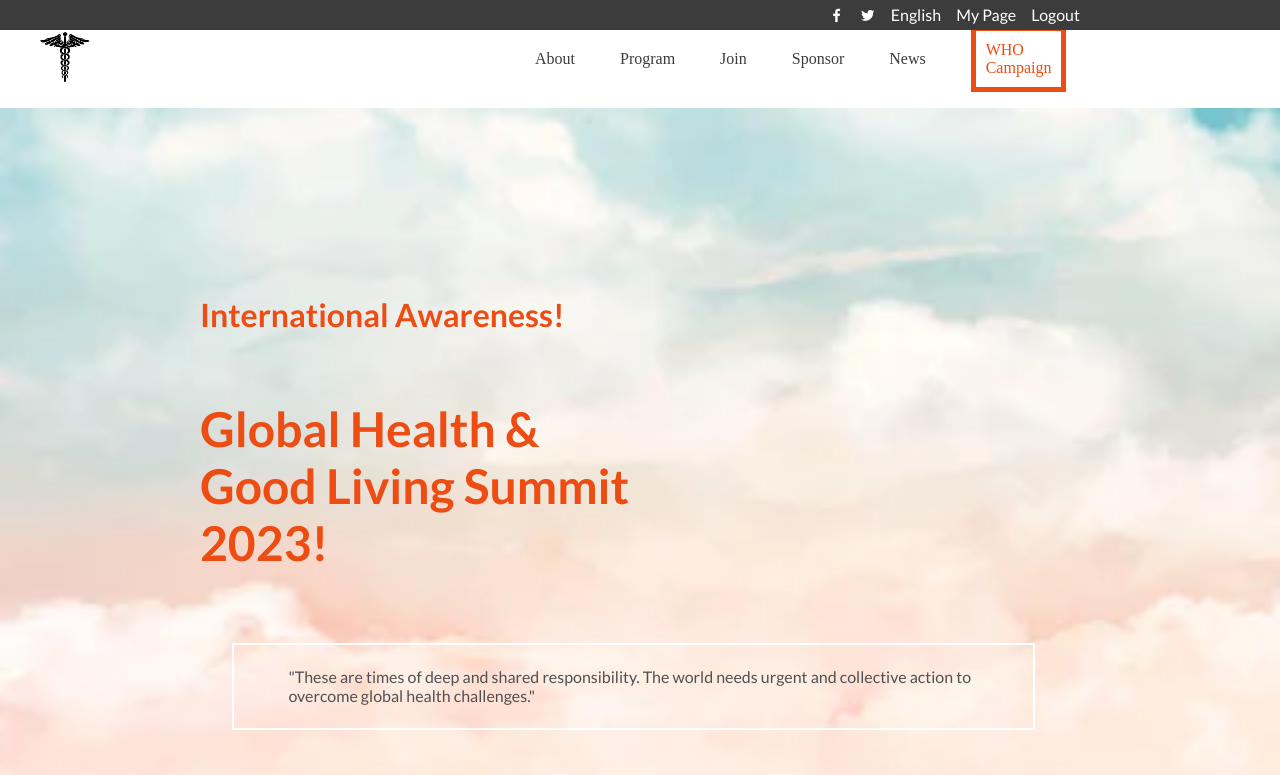
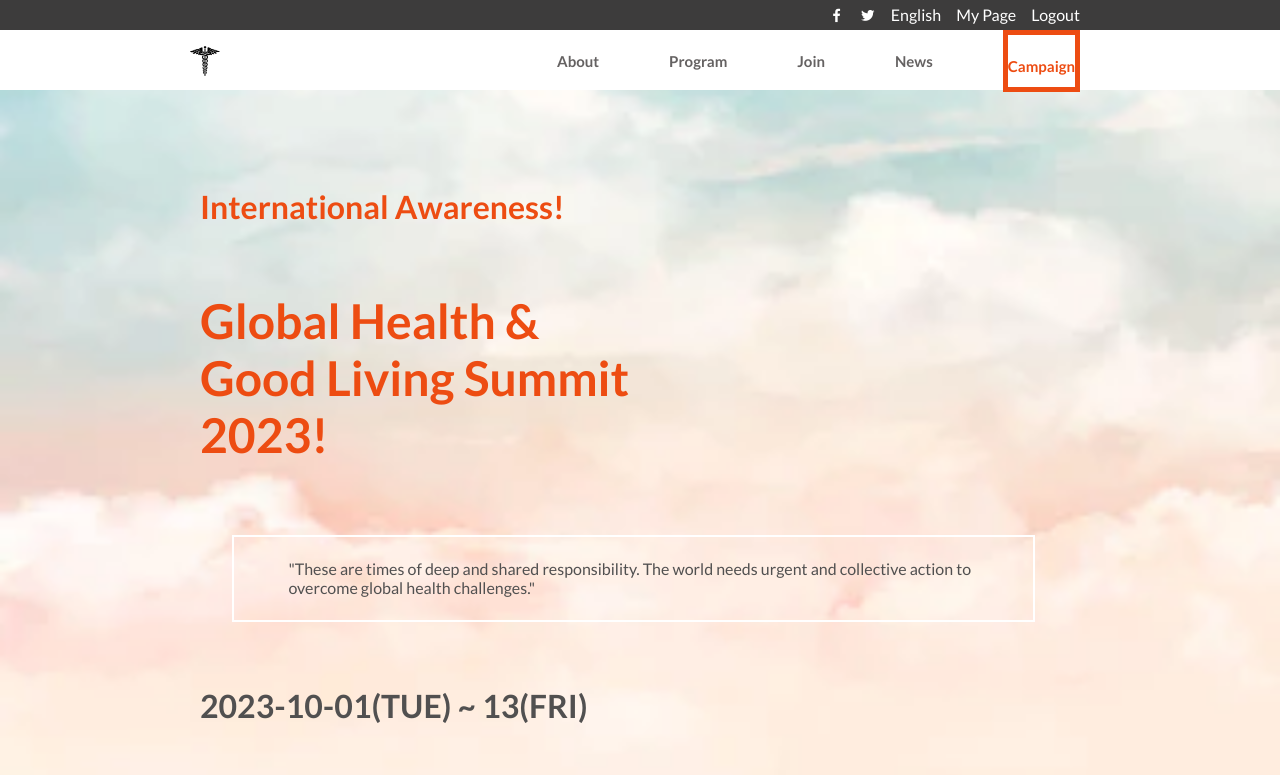
Before and after one commit to Lancelot-SO/capstone_project, a website: page index.html in a window 1280 px wide. Shown: the top 775 px of the page. Drawn offline with nearby package versions, Linux system fonts and the light colour scheme.

Commit message:
fixed errors

```diff
--- a/index.html
+++ b/index.html
@@ -43,43 +43,29 @@
         </div>
     </nav>
     <header class="header">
-        <div class="menu-links">
-            <ul>
-                <a href="#" class="menu-link"><img src="./images/logo.png"></a>
-
-                <a class="menu-link" href="./about.html">
-                    <li>About</li>
-                </a>
-                <a class="menu-link" href="#program">
-                    <li>Program</li>
-                </a>
-                <a class="menu-link" href="#join">
-                    <li>Join</li>
-                </a>
-                <a class="menu-link" href="#sponsor">
-                    <li>Sponsor</li>
-                </a>
-                <a class="menu-link" href="#news">
-                    <li>News</li>
-                </a>
-                <a class="menu-link" href="#speakers">
-                    <li>WHO Campaign</li>
-                </a>
-
-            </ul>
-        </div>
+        <nav class="nav-bar">
+            <a class="logo-icon" href="#home"><img src="./images/logo.png" alt="logo"></a>
+            <div class="menulinks">
+                    <a class="menulink" href="./about.html">About</a>
+                    <a class="menulink" href="#program">Program</a>
+                    <a class="menulink" href="#">Join</a>
+                    <a class="menulink" href="#news">News</a>
+                    <a class="menulink" href="#speakers">Campaign</a>
+            </div>
+        </nav>
         <button class="humburger">
-            <div class="bar"></div>
+            <span class="bar"></span>
         </button>
 
     </header>
+
     <div class="mobile-nav">
         <a href="./about.html" class="navLink">About</a>
         <a href="#program" class="navLink">Program</a>
         <a href="#join" class="navLink">Join</a>
         <a href="#sponsor" class="navLink">Sponsor</a>
-        <a href="#news"class="navLink" >News</a>
-        <a href="#speakers" class="navLink">WHO Campain</a>
+        <a href="#news" class="navLink">News</a>
+        <a href="#speakers" class="navLink">Campain</a>
     </div>
     <section class="landing">
         <div class="container">
@@ -164,7 +150,7 @@
             </ul>
         </div>
     </section>
-    <footer id="news" >
+    <footer id="news">
         <div class="footer-logo">
             <div class="logo2">
                 <a href="#"><img src="./images/logo.png" alt="logo"></a>
--- a/styles.css
+++ b/styles.css
@@ -112,7 +112,6 @@
     border: 5px solid #ed4c12;
     color: #ed4c12;
     margin-bottom: 50px;
-
   }
 
   .logo-icon {
```
Also changed, not shown: about.html (+15 -29 lines).
